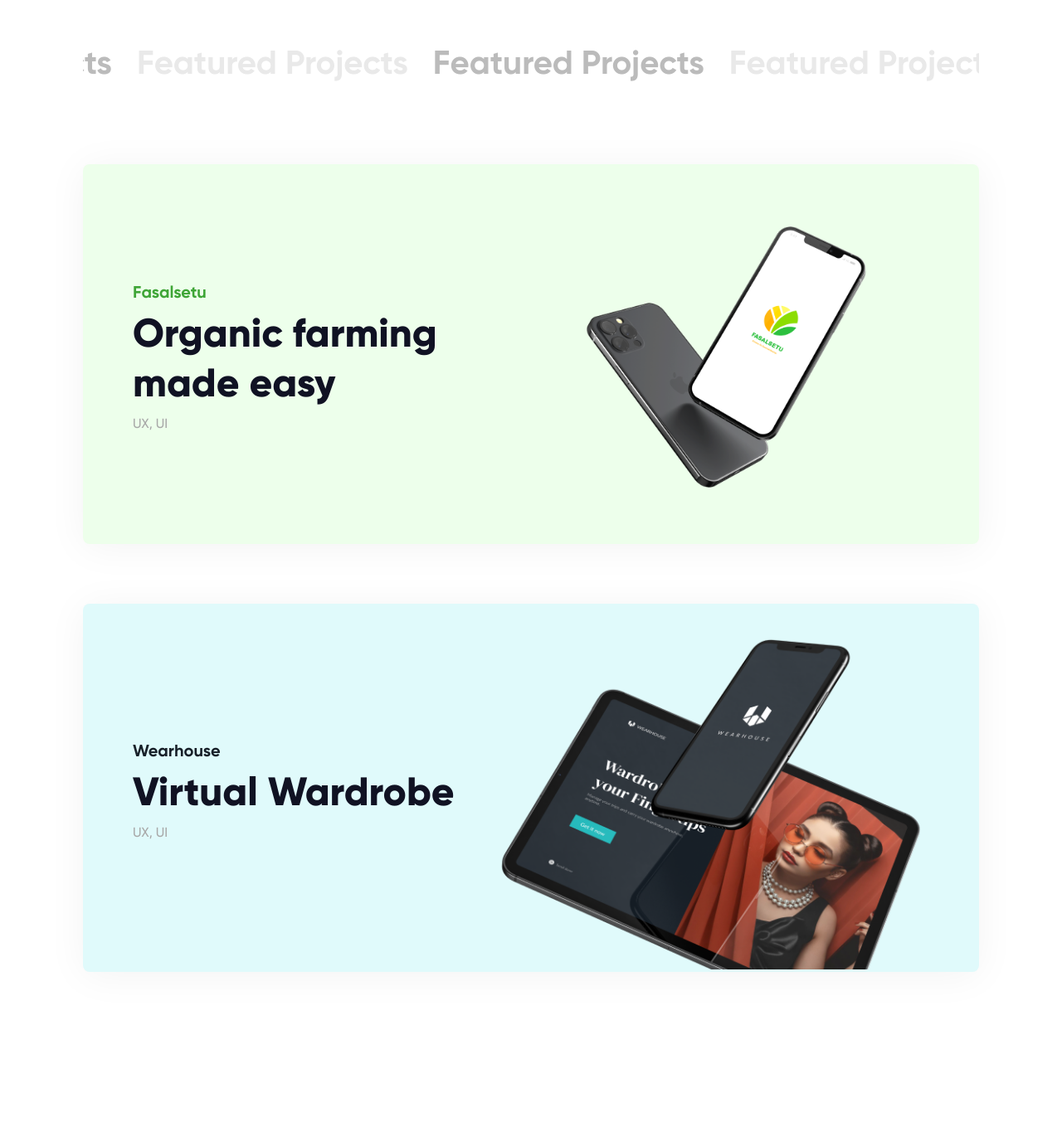
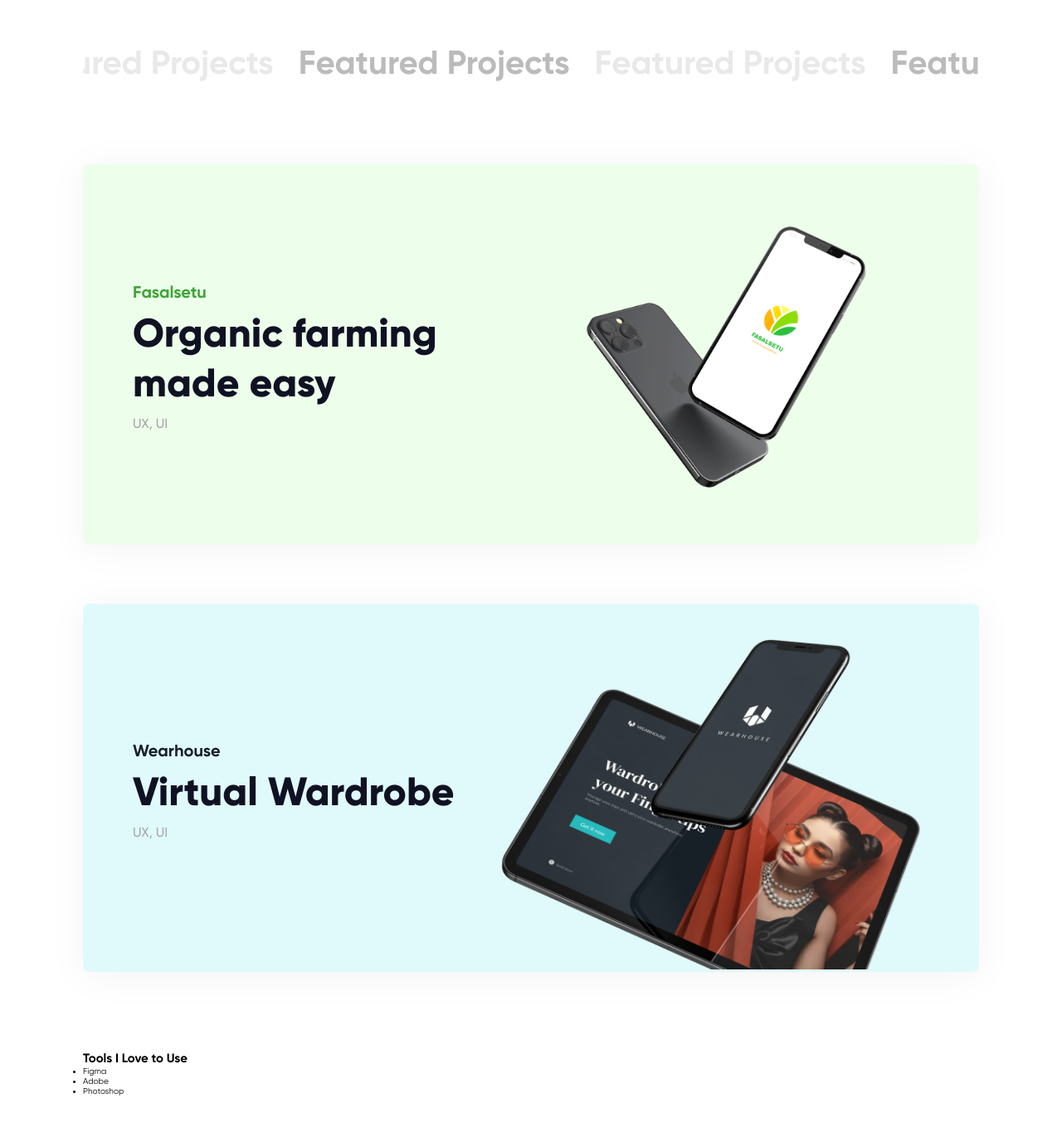
Before and after one commit to heytulsiprasad/satya-design, a Next.js app: page / in a window 1280 px wide. Shown: the part 839-2198 px from the top of the page at 83% size. Built offline with nearby package versions, Linux system fonts and the light colour scheme.

Commit message:
Add project section improvements

```diff
--- a/components/Project/styles.js
+++ b/components/Project/styles.js
@@ -1,7 +1,6 @@
 import styled from 'styled-components'
 
 export const ProjectContainer = styled.div`
-  margin-bottom: 7.2rem;
   background: ${(props) => (props.background ? props.background : '#edffeb')};
   box-shadow: 0px 4px 48px rgba(0, 0, 0, 0.05);
   border-radius: 8px;
--- a/pages/index.js
+++ b/pages/index.js
@@ -37,7 +37,7 @@ const Home = () => {
     <Container>
       <Navbar />
       <Hero />
-      <Marquee pauseOnHover style={{ marginRight: '-100px' }}>
+      <Marquee pauseOnHover style={{ marginRight: '-100px' }} speed={200}>
         <FunkyText dark>Featured Projects</FunkyText>
         <FunkyText>Featured Projects</FunkyText>
         <FunkyText dark>Featured Projects</FunkyText>
@@ -57,6 +57,14 @@ const Home = () => {
             />
           ))}
       </ProjectSection>
+      <ToolSection>
+        <h1>Tools I Love to Use</h1>
+        <ul>
+          <li>Figma</li>
+          <li>Adobe</li>
+          <li>Photoshop</li>
+        </ul>
+      </ToolSection>
     </Container>
   )
 }
@@ -75,6 +83,13 @@ const Container = styled.div`
 
 const ProjectSection = styled.section`
   margin: 9.5rem 0;
+
+  /* Select only last element */
+  > * + * {
+    margin-top: 7.2rem;
+  }
 `
 
+const ToolSection = styled.section``
+
 export default Home
```
